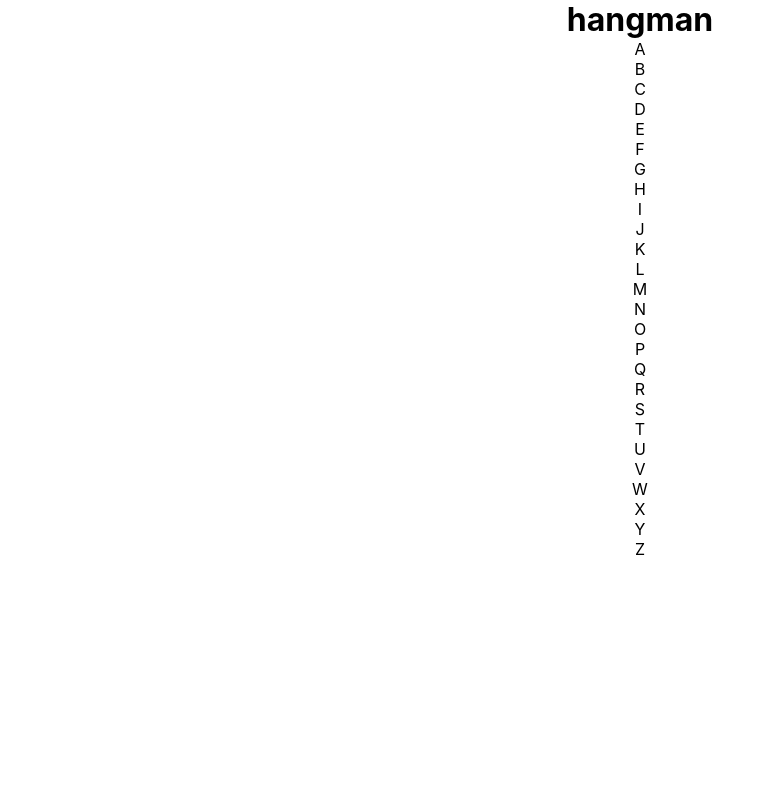
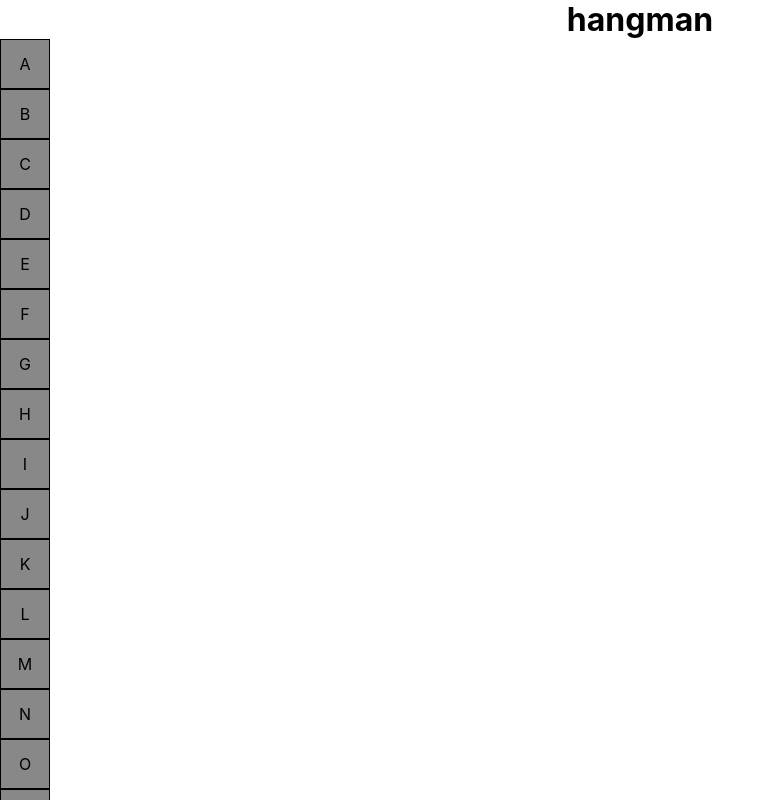
Before and after one commit to ClaudeNi/hangman, a React (Create React App) app: page / in a window 1280 px wide. Shown: the top 800 px of the page, without its empty margins (0-775 px from the left). Built offline with nearby package versions, Linux system fonts and the light colour scheme.

Commit message:
added styling to the letters

```diff
--- a/src/components/Letter/Letter.js
+++ b/src/components/Letter/Letter.js
@@ -1,7 +1,8 @@
 import React from "react";
+import "./letter.css";
 
 const Letter = (props) => {
-	return <div>{props.letter}</div>;
+	return <div className="letter">{props.letter}</div>;
 };
 
 export default Letter;
--- /dev/null
+++ b/src/components/Letter/letter.css
@@ -0,0 +1,10 @@
+.letter {
+    width: 50px;
+    height: 50px;
+    border: 1px #000 solid;
+    display: flex;
+    justify-content: center;
+    align-items: center;
+    cursor: pointer;
+    background-color: #888;
+}
```
